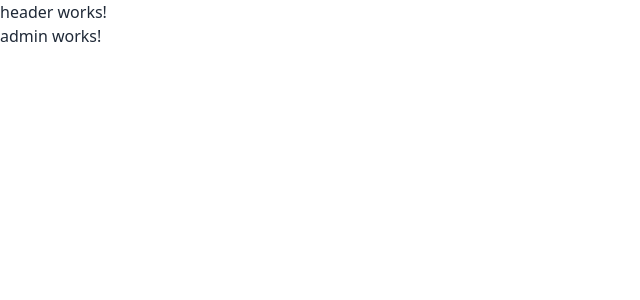
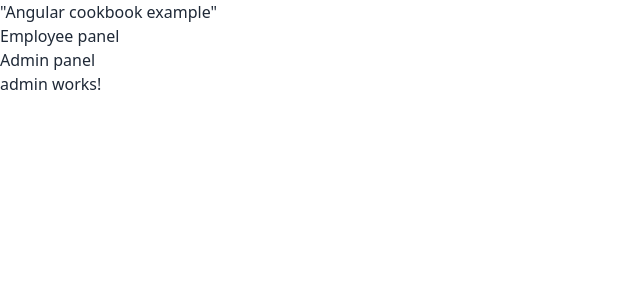
Before and after one commit to rorychatt/angular-cookbook-example, an Angular app: page /admin in a window 1280 px wide. Shown: the top 300 px of the page, without its empty margins (0-640 px from the left). Built offline with nearby package versions, Linux system fonts and the light colour scheme.

Commit message:
feat: add links to header

```diff
--- a/src/app/components/header/header.component.html
+++ b/src/app/components/header/header.component.html
@@ -1 +1,9 @@
-<p>header works!</p>
+<header>
+    <nav>
+        <span routerLink="/">"Angular cookbook example"</span>
+        <ul>
+            <li routerLink="/employee">Employee panel</li>
+            <li routerLink="/admin">Admin panel</li>
+        </ul>
+    </nav>
+</header>
--- a/src/app/components/header/header.component.ts
+++ b/src/app/components/header/header.component.ts
@@ -1,9 +1,10 @@
 import { Component } from '@angular/core';
+import { RouterLink } from '@angular/router';
 
 @Component({
   selector: 'app-header',
   standalone: true,
-  imports: [],
+  imports: [RouterLink],
   templateUrl: './header.component.html',
   styleUrl: './header.component.scss'
 })
```
